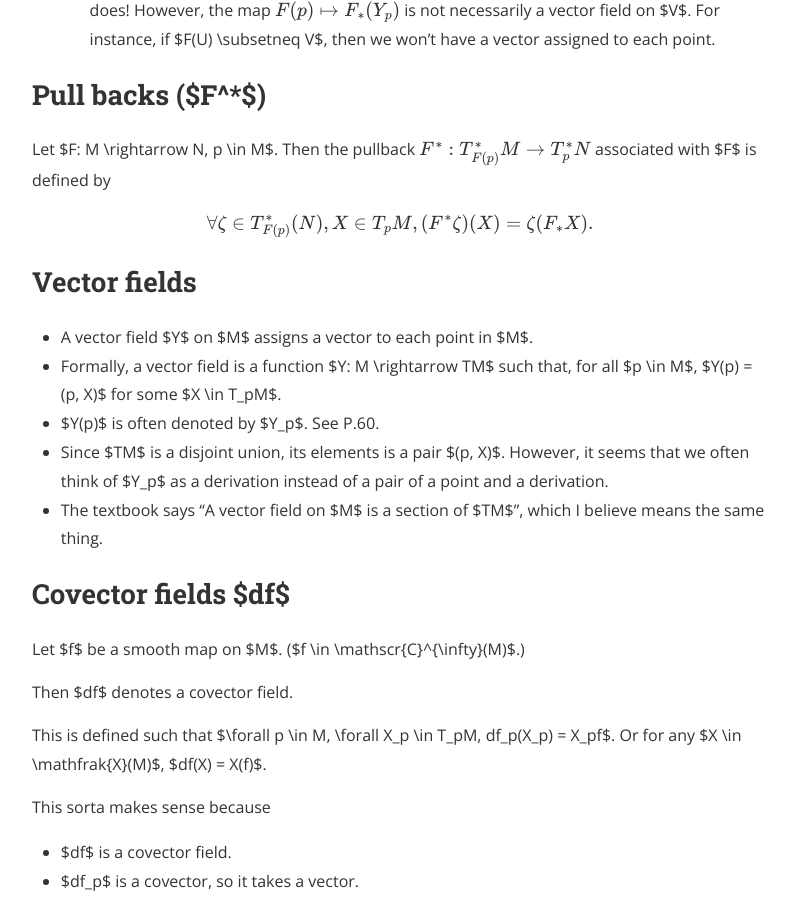
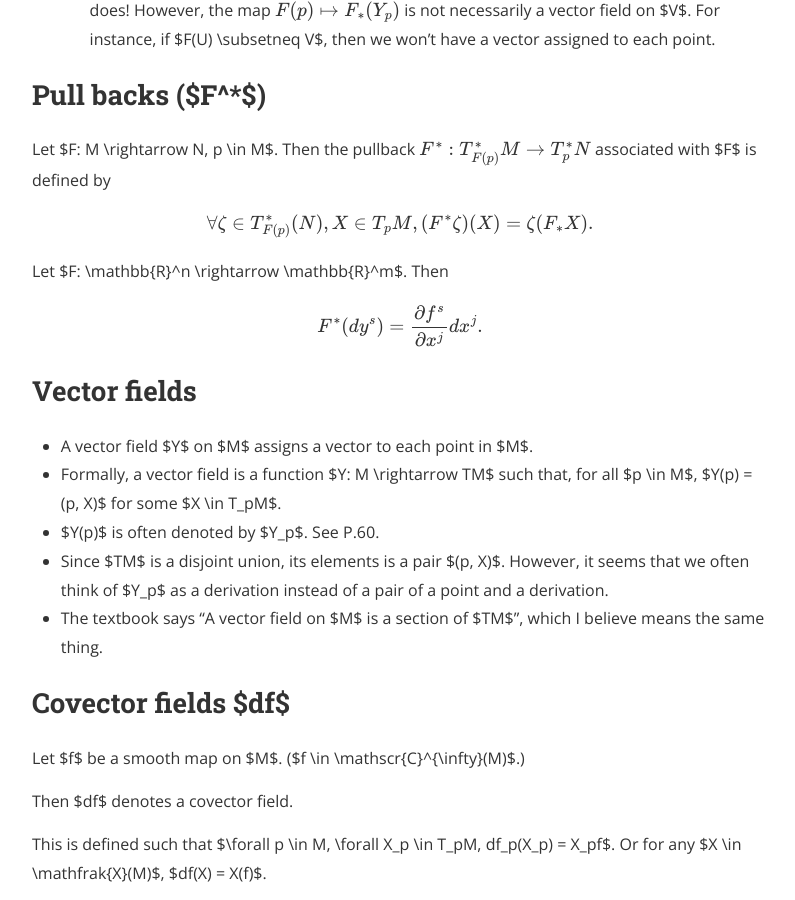
Before and after one commit to hidenori-shinohara/hidenori-shinohara.github.io, a Jekyll site: the page built from _posts/courses/math620/2019-09-09-smooth-manifold-cheat-sheet.md, in a window 1280 px wide and 900 px high, scrolled down 2881 px. Shown: the whole window, without its empty margins (240-1035 px from the left). Built offline with Jekyll 4.4.1, drawn with Linux system fonts in a browser that asks for light colours; nearby versions of some CDN libraries; formulas are drawn with MathJax 3.

Commit message:
Add a pullback property

```diff
--- a/_posts/courses/math620/2019-09-09-smooth-manifold-cheat-sheet.md
+++ b/_posts/courses/math620/2019-09-09-smooth-manifold-cheat-sheet.md
@@ -71,6 +71,15 @@ Then the pullback $$F^*: T^*_{F(p)}M \rightarrow T^*_p N$$ associated with $F$ i
 $$
 \begin{align*}
   \forall \zeta \in T^*_{F(p)}(N), X \in T_pM, (F^* \zeta)(X) = \zeta(F_*X).
+\end{align*}
+$$
+
+Let $F: \mathbb{R}^n \rightarrow \mathbb{R}^m$.
+Then
+
+$$
+\begin{align*}
+  F^*(dy^s) = \frac{\partial f^s}{\partial x^j} dx^j.
 \end{align*}
 $$
 
```
